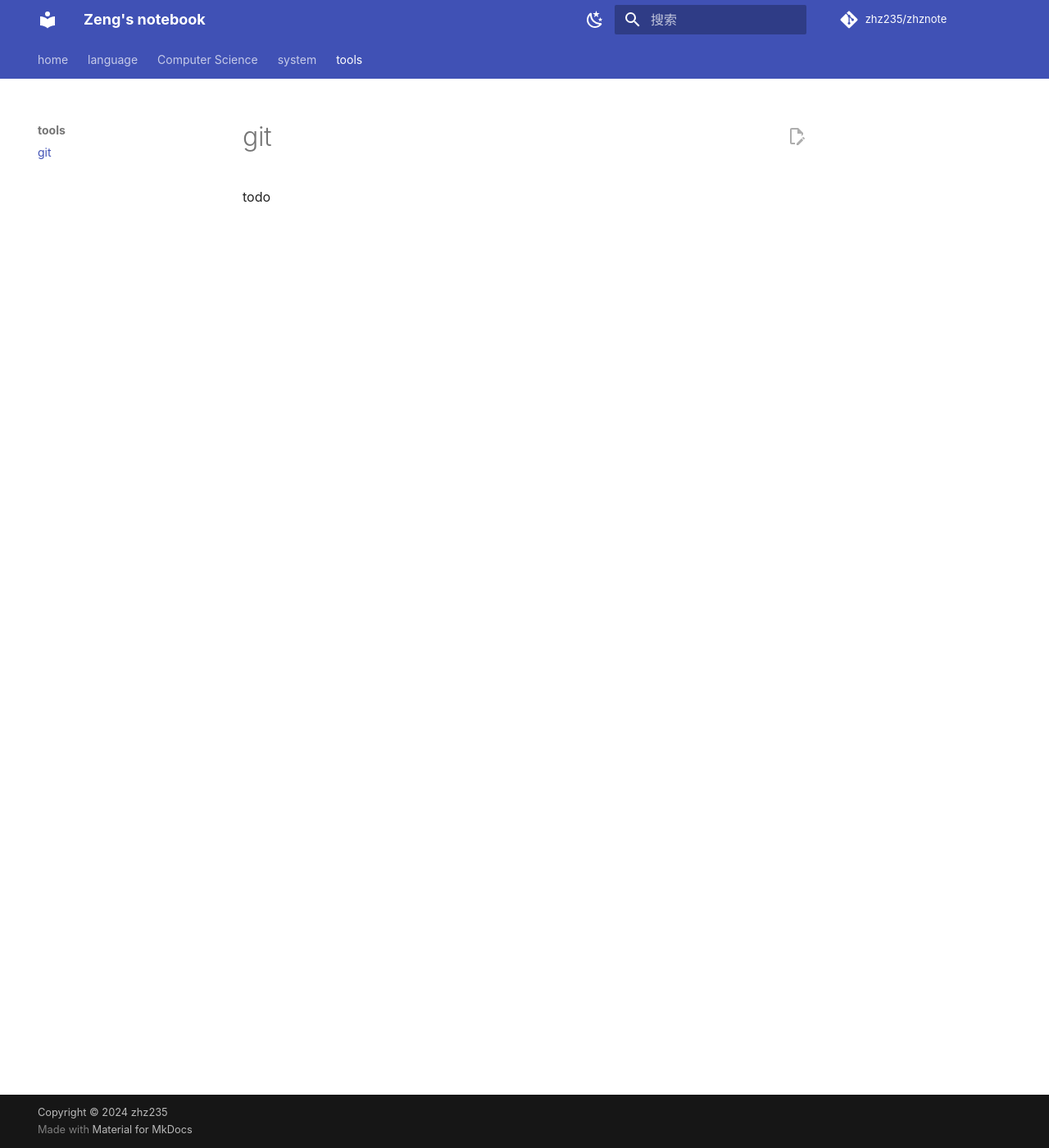
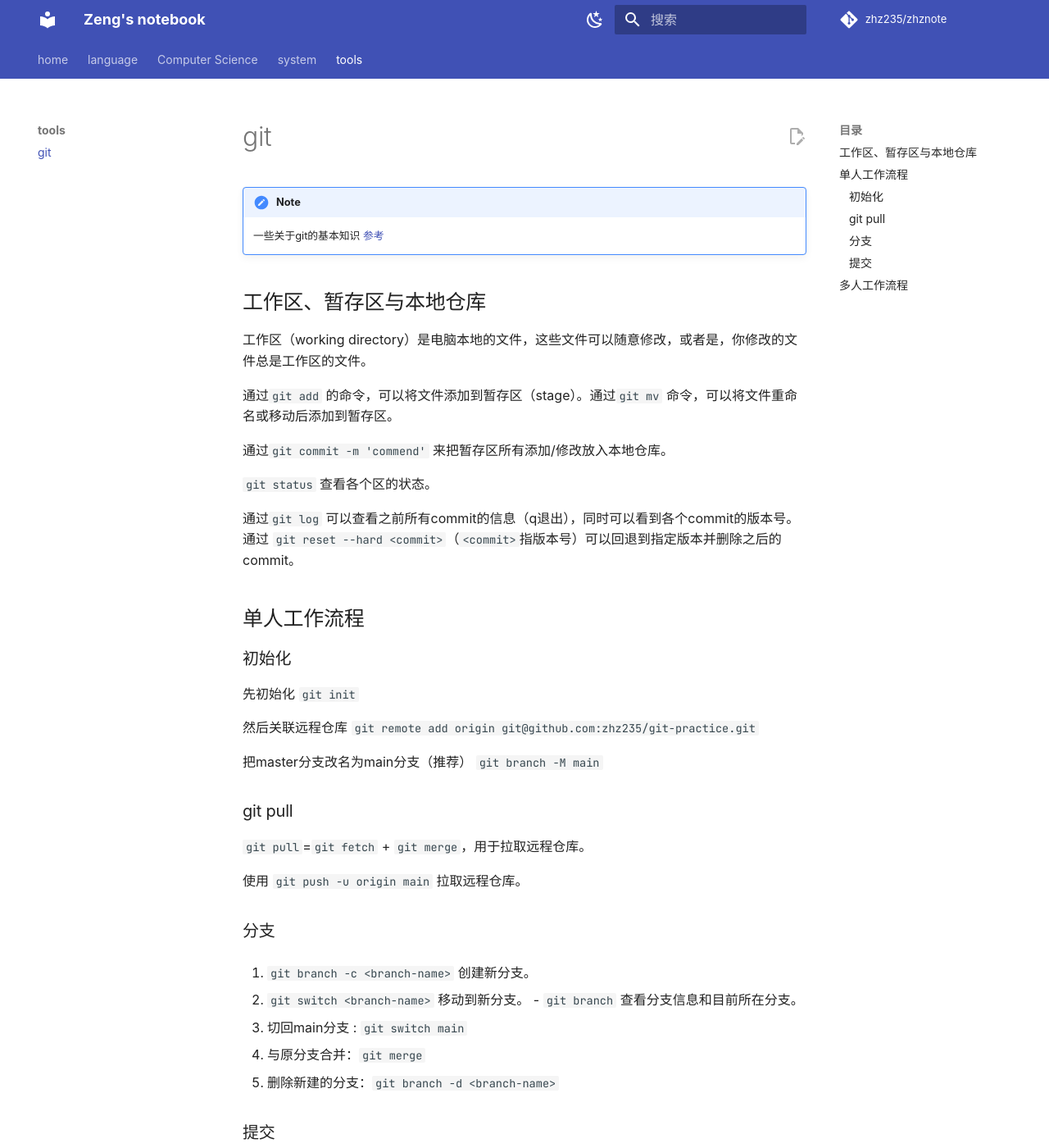
Before and after one commit to zhz235/zhznote, an MkDocs documentation site: the page built from docs/tools/_git.md, in a window 1280 px wide and 1400 px high. Shown: the whole window at 82% size. Built offline with MkDocs 1.6.1 and Material for MkDocs 9.7.7, drawn with Linux system fonts in a browser that asks for light colours; nearby versions of some CDN libraries; some web fonts are replaced; comment, search, counter and statistics services are not loaded; a style sheet for code colours, icons or effects is not loaded; some of the changed text lies outside the part shown.

Commit message:
add git note

```diff
--- a/docs/tools/_git.md
+++ b/docs/tools/_git.md
@@ -1 +1,47 @@
-todo
+# git
+
+!!! note
+    一些关于git的基本知识
+    [参考](https://thu-ios.github.io/tutorials/lecture/git.html)
+
+
+## 工作区、暂存区与本地仓库
+工作区（working directory）是电脑本地的文件，这些文件可以随意修改，或者是，你修改的文件总是工作区的文件。
+
+通过`git add` 的命令，可以将文件添加到暂存区（stage）。通过`git mv` 命令，可以将文件重命名或移动后添加到暂存区。
+
+通过`git commit -m 'commend'` 来把暂存区所有添加/修改放入本地仓库。
+
+`git status` 查看各个区的状态。
+
+通过`git log` 可以查看之前所有commit的信息（q退出），同时可以看到各个commit的版本号。通过 `git reset --hard <commit>`（`<commit>`指版本号）可以回退到指定版本并删除之后的commit。
+
+
+## 单人工作流程
+### 初始化
+先初始化 `git init`
+
+然后关联远程仓库 `git remote add origin git@github.com:zhz235/git-practice.git`
+
+把master分支改名为main分支（推荐） `git branch -M main`
+
+### git pull
+`git pull`=`git fetch` + `git merge`，用于拉取远程仓库。
+
+使用 `git push -u origin main` 拉取远程仓库。
+
+### 分支
+1. `git branch -c <branch-name>` 创建新分支。
+
+2. `git switch <branch-name>` 移动到新分支。
+   - `git branch` 查看分支信息和目前所在分支。
+
+3. 切回main分支 : `git switch main`
+4. 与原分支合并：`git merge`
+5. 删除新建的分支：`git branch -d <branch-name>`
+
+### 提交
+`git pull -u origin main` 提交修改到GitHub仓库
+
+## 多人工作流程
+某些大项目可能没有仓库写入权限。TODO
--- a/mkdocs.yml
+++ b/mkdocs.yml
@@ -128,13 +128,13 @@ nav:
     - matlab: language/_matlab.md
   - Computer Science:
     - FDS:
-      - cs/fds.md
-      - 树: cs/tree.md
-      - 堆: cs/heap.md
-      - 并查集: cs/disjointset.md
-      - 图: cs/graph.md
-      - 排序: cs/sort.md
-      - 哈希: cs/hash.md
+      - FDS/index.md
+      - 树: FDS/tree.md
+      - 堆: FDS/heap.md
+      - 并查集: FDS/disjointset.md
+      - 图: FDS/graph.md
+      - 排序: FDS/sort.md
+      - 哈希: FDS/hash.md
 
   - system:
     - system1: system/system1.md
```
Also changed, not shown: docs/system/system1.md (+4 -1 lines), docs/FDS/disjointset.md (renamed from docs/cs/disjointset.md), docs/FDS/graph.md (renamed from docs/cs/graph.md), docs/FDS/hash.md (renamed from docs/cs/hash.md), docs/FDS/heap.md (renamed from docs/cs/heap.md), docs/FDS/index.md (renamed from docs/cs/fds.md), docs/FDS/sort.md (renamed from docs/cs/sort.md), docs/FDS/tree.md (renamed from docs/cs/tree.md), docs/img/sys1.png (added).
